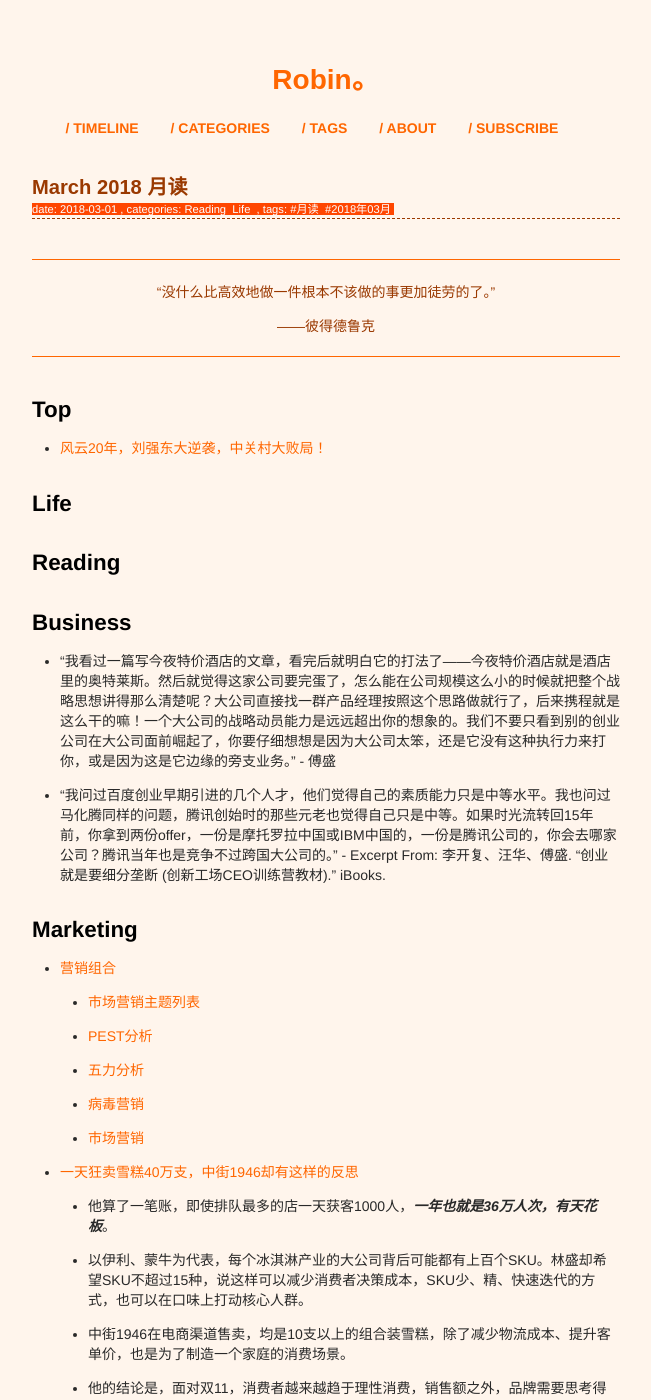
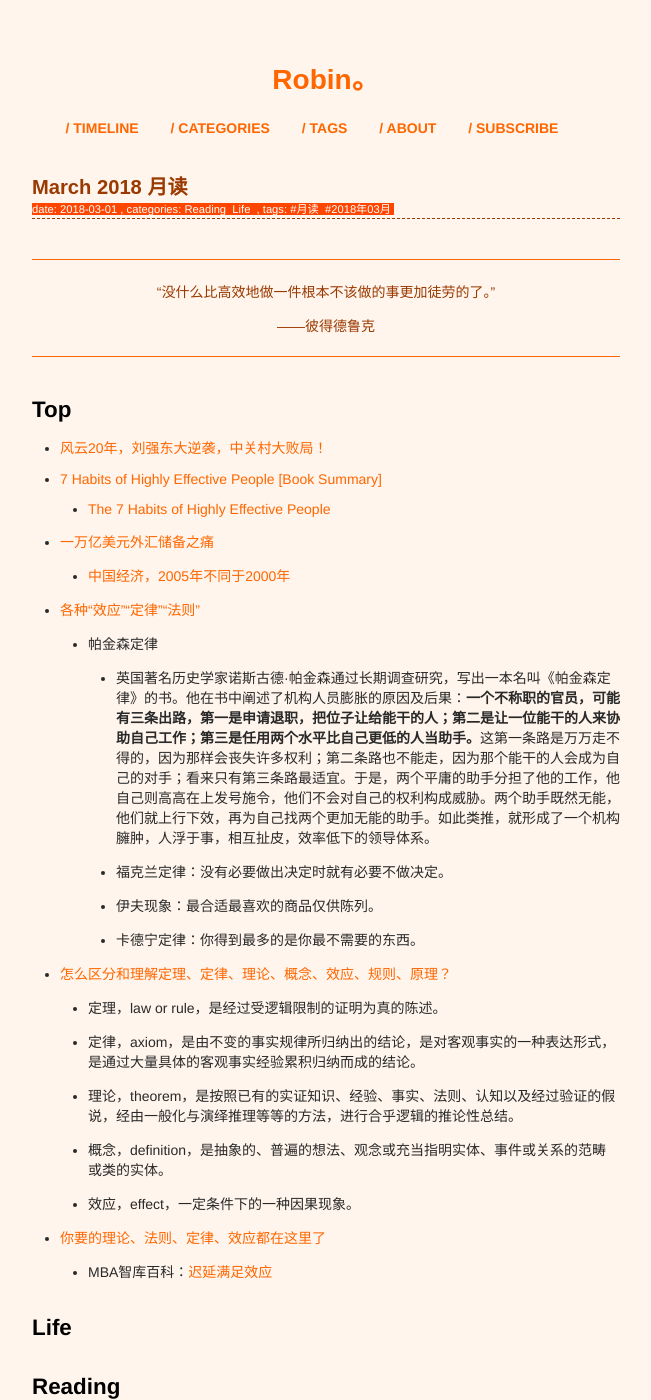
Before and after one commit to xianyuxmu/xianyuxmu.github.io, a Jekyll site: the page built from _posts/2018-03-01-monthly-reading.md, in a window 1280 px wide and 1400 px high. Shown: the whole window, without its empty margins (314-965 px from the left). Built offline with Jekyll 4.4.1, drawn with Linux system fonts in a browser that asks for light colours; comment, search, counter and statistics services are not loaded; some of the changed text lies outside the part shown.

Commit message:
Daily Reading

```diff
--- a/_posts/2018-03-01-monthly-reading.md
+++ b/_posts/2018-03-01-monthly-reading.md
@@ -19,6 +19,25 @@ tags:
 ## Top
 
 - [风云20年，刘强东大逆袭，中关村大败局！](http://cj.sina.com.cn/article/detail/5617133798/410079)
+- [7 Habits of Highly Effective People [Book Summary]](https://blog.hubspot.com/sales/habits-of-highly-effective-people-summary)
+	- [The 7 Habits of Highly Effective People](https://en.wikipedia.org/wiki/The_7_Habits_of_Highly_Effective_People)
+- [一万亿美元外汇储备之痛](http://www.ruanyifeng.com/blog/2006/09/a_difficult_dilemma_of_a_trillion_china_foreign_exchange_reserve.html)
+	- [中国经济，2005年不同于2000年](http://www.ruanyifeng.com/blog/2005/08/20052000.html)
+- [各种“效应”“定律”“法则”](https://www.douban.com/note/317998269/)
+	- 帕金森定律
+		- 英国著名历史学家诺斯古德·帕金森通过长期调查研究，写出一本名叫《帕金森定律》的书。他在书中阐述了机构人员膨胀的原因及后果：**一个不称职的官员，可能有三条出路，第一是申请退职，把位子让给能干的人；第二是让一位能干的人来协助自己工作；第三是任用两个水平比自己更低的人当助手。**这第一条路是万万走不得的，因为那样会丧失许多权利；第二条路也不能走，因为那个能干的人会成为自己的对手；看来只有第三条路最适宜。于是，两个平庸的助手分担了他的工作，他自己则高高在上发号施令，他们不会对自己的权利构成威胁。两个助手既然无能，他们就上行下效，再为自己找两个更加无能的助手。如此类推，就形成了一个机构臃肿，人浮于事，相互扯皮，效率低下的领导体系。
+		- 福克兰定律：没有必要做出决定时就有必要不做决定。
+		- 伊夫现象：最合适最喜欢的商品仅供陈列。
+		- 卡德宁定律：你得到最多的是你最不需要的东西。
+- [怎么区分和理解定理、定律、理论、概念、效应、规则、原理？](https://www.zhihu.com/question/20222198)
+	- 定理，law or rule，是经过受逻辑限制的证明为真的陈述。
+	- 定律，axiom，是由不变的事实规律所归纳出的结论，是对客观事实的一种表达形式，是通过大量具体的客观事实经验累积归纳而成的结论。
+	- 理论，theorem，是按照已有的实证知识、经验、事实、法则、认知以及经过验证的假说，经由一般化与演绎推理等等的方法，进行合乎逻辑的推论性总结。
+	- 概念，definition，是抽象的、普遍的想法、观念或充当指明实体、事件或关系的范畴或类的实体。
+	- 效应，effect，一定条件下的一种因果现象。
+- [你要的理论、法则、定律、效应都在这里了](https://www.jianshu.com/p/7f8461f6f6a0)
+	- MBA智库百科：[迟延满足效应](http://wiki.mbalib.com/wiki/%E8%BF%9F%E5%BB%B6%E6%BB%A1%E8%B6%B3%E6%95%88%E5%BA%94)
+
 
 
 ## Life
@@ -51,6 +70,11 @@ tags:
 ## Tech
 
 - [产品经理业务流程图的绘制流程分享](http://www.woshipm.com/pmd/3864.html)
+- [WebAssembly：面向Web的通用二进制和文本格式](http://www.infoq.com/cn/news/2015/06/webassembly-wasm)
+	- Mozilla、谷歌、微软和苹果已经决定开发一种面向Web的二进制格式。该格式名为WebAssembly，可以作为**任何编程语言的编译目标，使应用程序可以运行在浏览器或其它代理中**。
+	- WebAssembly得到了所有浏览器的支持
+	- 现在，我们看到人们将WebAssembly用到了各种类型的新项目之中。所以，这意味着，最终会**有一天我们将在Web上运行大多数的程序，其效果就像现在在本地PC上运行那样**。
+- [Let's Encrypt 宣布支持通配符证书，所有子域名可轻松开启 HTTPS](https://mp.weixin.qq.com/s?__biz=MzIwMzg1ODcwMw==&mid=2247487566&idx=1&sn=3eea2bc71b123967fca82934ee1353e7)
 
 
 ## Thinking
```
